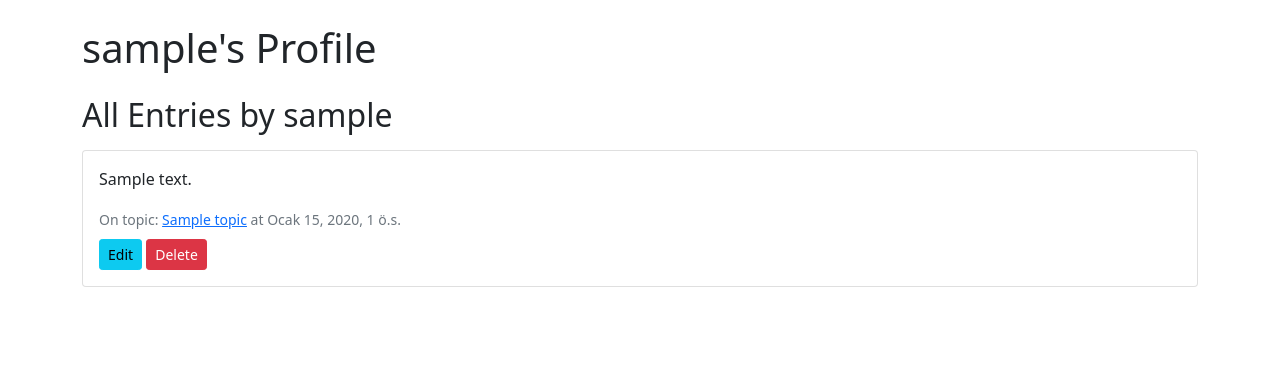
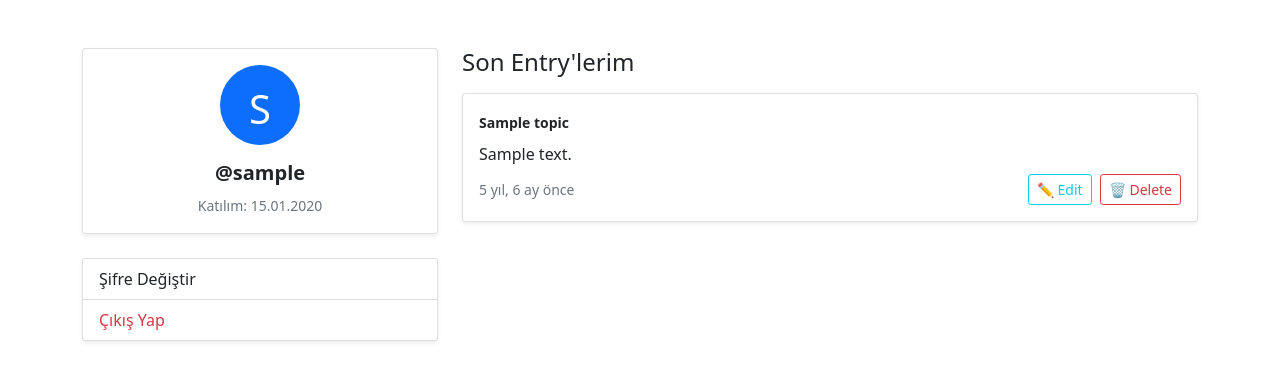
Before and after one commit to KeremErkut/DeveloperSozluk, a Django app: page /user/1/ in a window 1280 px wide. Shown: the part 56-437 px from the top of the page. Run offline with Django 5.2, Linux system fonts and the light colour scheme; a user stored in the database is signed in; tables that the repository leaves empty hold one stand-in row (values such as "Sample post").

Commit message:
UI: Complete user profile and edit entry page redesign

```diff
--- a/main/templates/main/user_profile.html
+++ b/main/templates/main/user_profile.html
@@ -1,31 +1,72 @@
 {% extends 'base.html' %}
 
-{% block title %}{{ target_user.username }}'s Profile{% endblock %}
+{% block title %}{{ profile_user.username }}'s Profile{% endblock %}
+
+{% block search_bar %}{% endblock %}
 
 {% block content %}
-    <h1 class="mb-4">{{ target_user.username }}'s Profile</h1>
-    <h2 class="mb-3">All Entries by {{ target_user.username }}</h2>
+<div class="row mt-5">
+    <div class="col-md-4">
+        <div class="card shadow-sm mb-4">
+            <div class="card-body text-center">
+                <div class="d-inline-block rounded-circle bg-primary text-white text-center p-3 mb-3" style="width: 80px; height: 80px; line-height: 55px; font-size: 2.5rem;">
+                    {{ profile_user.username.0|upper }}
+                </div>
+                <h5 class="fw-bold">@{{ profile_user.username }}</h5>
+                <small class="text-muted">Katılım: {{ profile_user.date_joined|date:"d.m.Y" }}</small>
+            </div>
+        </div>
+
+        {% if is_owner %}
+        <div class="card shadow-sm">
+            <div class="list-group list-group-flush">
+                <a href="#" class="list-group-item list-group-item-action">Şifre Değiştir</a>
+                <a href="{% url 'logout' %}" class="list-group-item list-group-item-action text-danger">Çıkış Yap</a>
+            </div>
+        </div>
+        {% endif %}
+    </div>
+
+    <div class="col-md-8">
+        <div class="d-flex justify-content-between align-items-center mb-3">
+            <h4 class="mb-0">
+                {% if is_owner %}
+                    Son Entry'lerim
+                {% else %}
+                    Kullanıcının Son Entry'leri
+                {% endif %}
+            </h4>
+        </div>
 
         {% if user_entries %}
             {% for entry in user_entries %}
-            <div class="card mb-3">
+                <div class="card mb-3 shadow-sm">
                     <div class="card-body">
-                    <p class="card-text">{{ entry.content }}</p>
-                    <small class="text-muted">
-                        On topic: <a href="{% url 'topic_detail' entry.topic.id %}">{{ entry.topic.title }}</a>
-                        at {{ entry.created_at|date:"F j, Y, P" }}
+                        <small class="text-muted fw-bold">
+                            <a href="{% url 'topic_detail' entry.topic.id %}" class="text-decoration-none text-dark">{{ entry.topic.title }}</a>
                         </small>
-                    {% if request.user == target_user %}
-                        <div class="mt-2">
-                            <a href="{% url 'edit_entry' entry.id %}" class="btn btn-sm btn-info">Edit</a>
-                            <a href="{% url 'delete_entry' entry.id %}" class="btn btn-sm btn-danger" onclick="return confirm('Are you sure you want to delete this entry?');">Delete</a>
+                        <p class="mt-2 mb-2">{{ entry.content|truncatechars:200 }}</p>
+                        <div class="d-flex justify-content-between align-items-center">
+                            <small class="text-muted">{{ entry.created_at|timesince }} önce</small>
+                            {% if is_owner %}
+                                <div>
+                                    <a href="{% url 'edit_entry' entry.id %}" class="btn btn-sm btn-outline-info me-1">✏️ Edit</a>
+                                    <a href="{% url 'delete_entry' entry.id %}" class="btn btn-sm btn-outline-danger" onclick="return confirm('Are you sure you want to delete this entry?');">🗑️ Delete</a>
                                 </div>
                             {% endif %}
                         </div>
                     </div>
+                </div>
             {% endfor %}
         {% else %}
-        <p>{{ target_user.username }} hasn't created any entries yet.</p>
+            <div class="alert alert-info text-center" role="alert">
+                {% if is_owner %}
+                    Henüz hiç entry yazmamışsınız.
+                {% else %}
+                    Bu kullanıcının henüz hiç entry'si yok.
                 {% endif %}
-
+            </div>
+        {% endif %}
+    </div>
+</div>
 {% endblock %}
--- a/main/views.py
+++ b/main/views.py
@@ -102,15 +102,16 @@ def register(request):
 
 
 def user_profile(request, user_id):
-    """
-    View function for displaying a user's profile and their entries.
-    """
-    target_user = get_object_or_404(User, id=user_id)
-    user_entries = Entry.objects.filter(author=target_user).order_by('-created_at')
+    user = get_object_or_404(User, id=user_id)
+    user_entries = Entry.objects.filter(author=user).order_by('-created_at')[:10]
+
+    # Check if the currently logged-in user is the profile owner
+    is_owner = request.user == user
 
     context = {
-        'target_user': target_user,
+        'profile_user': user,
         'user_entries': user_entries,
+        'is_owner': is_owner,  # Pass this boolean to the template
     }
     return render(request, 'main/user_profile.html', context)
 
```
Also changed, not shown: main/templates/main/edit_entry.html (+52 -8 lines). Lines whose indentation alone changed are shown as unchanged.
